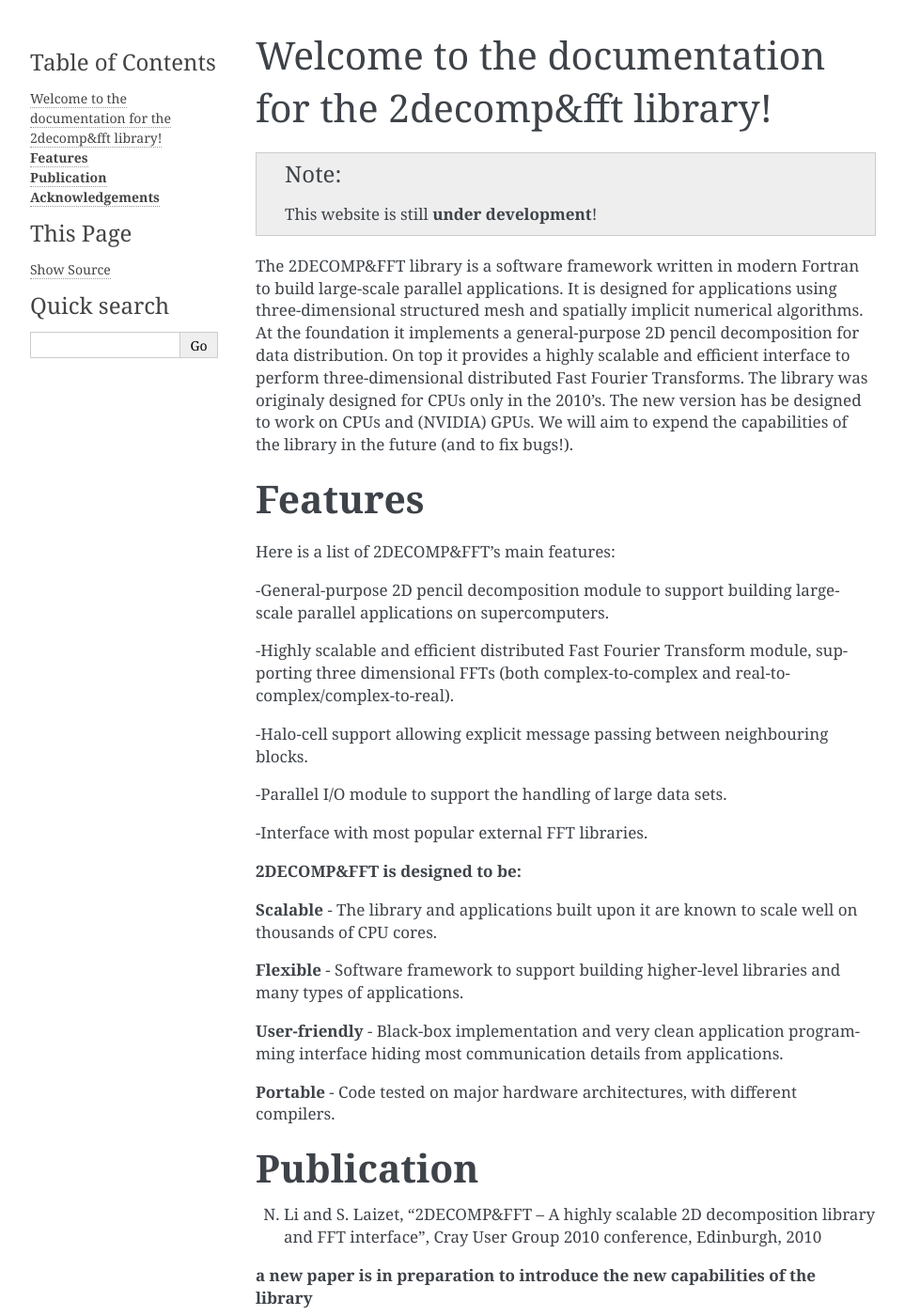
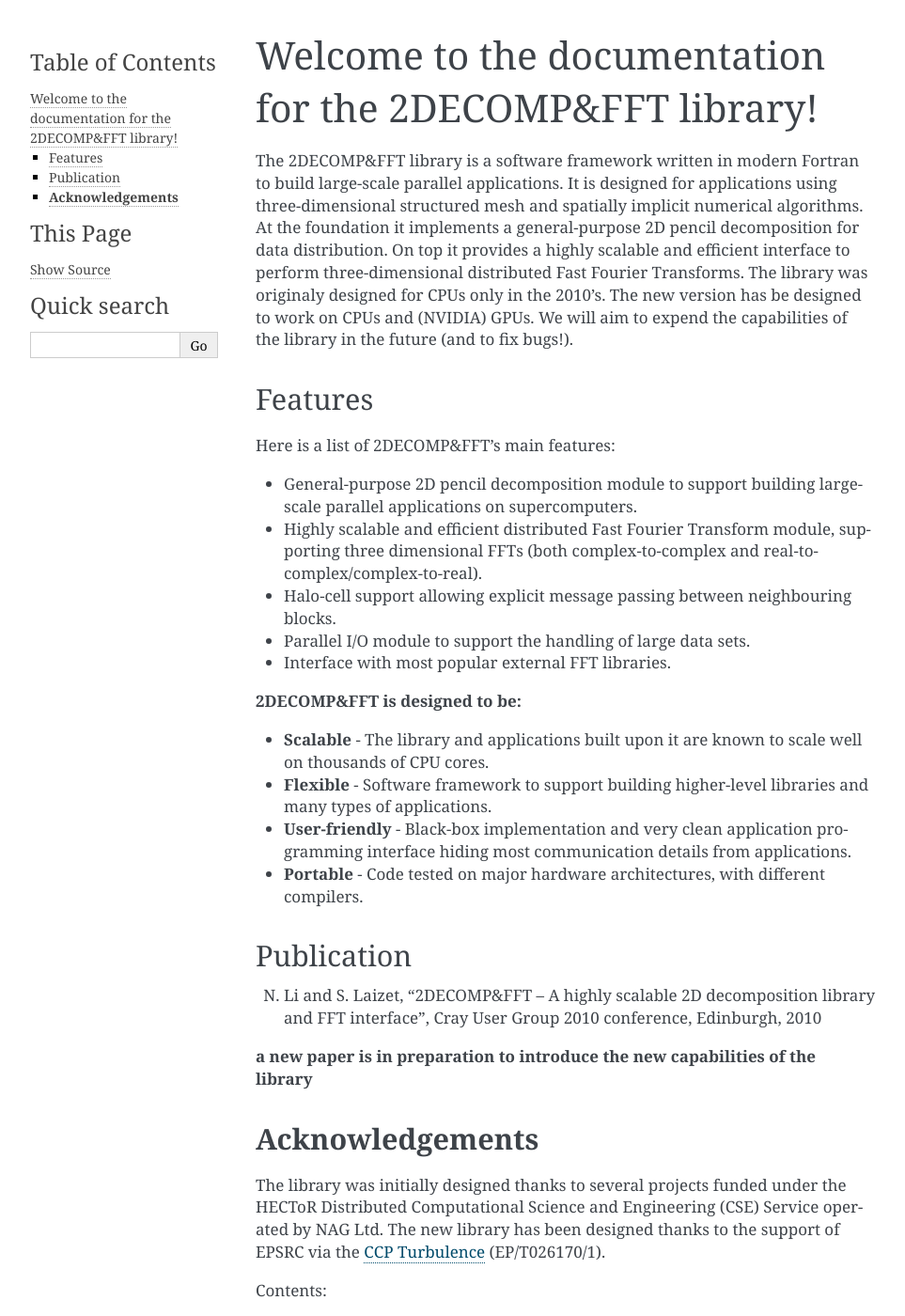
Before and after one commit to 2decomp-fft/2decomp-fft.github.io, a Sphinx documentation site: the page built from docs/source/index.rst, in a window 1280 px wide and 1400 px high. Shown: the whole window at 94% size, without its empty margins (148-1111 px from the left). Built offline with Sphinx 7.4.7, drawn with Linux system fonts in a browser that asks for light colours.

Commit message:
Update the front page

```diff
--- a/docs/source/index.rst
+++ b/docs/source/index.rst
@@ -2,42 +2,48 @@
    sphinx-quickstart on Wed Feb 15 14:31:32 2023.
    You can adapt this file completely to your liking, but it should at least
    contain the root `toctree` directive.
-
-Welcome to the documentation for the 2decomp&fft library!
+=========================================================
+Welcome to the documentation for the 2DECOMP&FFT library!
 =========================================================
 
-.. note::
-    This website is still **under development**!
+The 2DECOMP&FFT library is a software framework written in modern Fortran to build large-scale parallel applications.
+It is designed for applications using three-dimensional structured mesh and spatially implicit numerical algorithms.
+At the foundation it implements a general-purpose 2D pencil decomposition for data distribution.
+On top it provides a highly scalable and efficient interface to perform three-dimensional distributed Fast Fourier Transforms.
+The library was originaly designed for CPUs only in the 2010's.
+The new version has be designed to work on CPUs and (NVIDIA) GPUs. We will aim to expend the capabilities of the library in the future (and to fix bugs!).
 
-The 2DECOMP&FFT library is a software framework written in modern Fortran to build large-scale parallel applications. It is designed for applications using three-dimensional structured mesh and spatially implicit numerical algorithms. At the foundation it implements a general-purpose 2D pencil decomposition for data distribution. On top it provides a highly scalable and efficient interface to perform three-dimensional distributed Fast Fourier Transforms. The library was originaly designed for CPUs only in the 2010's. The new version has be designed to work on CPUs and (NVIDIA) GPUs. We will aim to expend the capabilities of the library in the future (and to fix bugs!).
-
-**Features**
-=============
+Features
+========
 
 Here is a list of 2DECOMP&FFT's main features:
 
--General-purpose 2D pencil decomposition module to support building large-scale parallel applications on supercomputers.
+* General-purpose 2D pencil decomposition module to support building large-scale parallel applications on supercomputers.
 
--Highly scalable and efficient distributed Fast Fourier Transform module, supporting three dimensional FFTs (both complex-to-complex and real-to-complex/complex-to-real).
+* Highly scalable and efficient distributed Fast Fourier Transform module,
+  supporting three dimensional FFTs (both complex-to-complex and real-to-complex/complex-to-real).
 
--Halo-cell support allowing explicit message passing between neighbouring blocks.
+* Halo-cell support allowing explicit message passing between neighbouring blocks.
 
--Parallel I/O module to support the handling of large data sets.
+* Parallel I/O module to support the handling of large data sets.
 
--Interface with most popular external FFT libraries.
+* Interface with most popular external FFT libraries.
 
 **2DECOMP&FFT is designed to be:**
 
-**Scalable** - The library and applications built upon it are known to scale well on thousands of CPU cores.
+* **Scalable** - The library and applications built upon it are known
+  to scale well on thousands of CPU cores.
 
-**Flexible** - Software framework to support building higher-level libraries and many types of applications.
+* **Flexible** - Software framework to support building higher-level
+  libraries and many types of applications.
 
-**User-friendly** - Black-box implementation and very clean application programming interface hiding most communication details from applications.
+* **User-friendly** - Black-box implementation and very clean application programming
+  interface hiding most communication details from applications.
 
-**Portable** - Code tested on major hardware architectures, with different compilers.
+* **Portable** - Code tested on major hardware architectures, with different compilers.
 
-**Publication**
-===============
+Publication
+===========
 
 N. Li and S. Laizet, "2DECOMP&FFT – A highly scalable 2D decomposition library and FFT interface", Cray User Group 2010 conference, Edinburgh, 2010
 
@@ -45,7 +51,10 @@
 
 **Acknowledgements**
 ====================
-The library was initially designed thanks to several projects funded under the HECToR Distributed Computational Science and Engineering (CSE) Service operated by NAG Ltd. The new library has been designed thanks to the support of EPSRC via the `CCP Turbulence <https://www.ukturbulence.co.uk/ccp-turbulence.html>`_ (EP/T026170/1).
+The library was initially designed thanks to several projects funded under the
+HECToR Distributed Computational Science and Engineering (CSE) Service operated by NAG Ltd.
+The new library has been designed thanks to the support of EPSRC via the
+`CCP Turbulence <https://www.ukturbulence.co.uk/ccp-turbulence.html>`_ (EP/T026170/1).
 
 .. toctree::
    :maxdepth: 2
```
